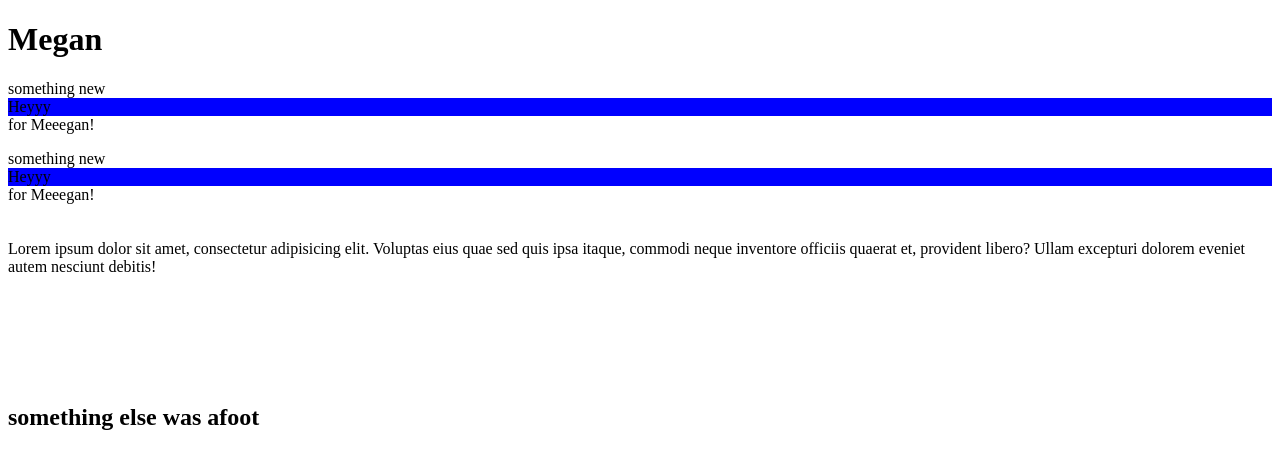
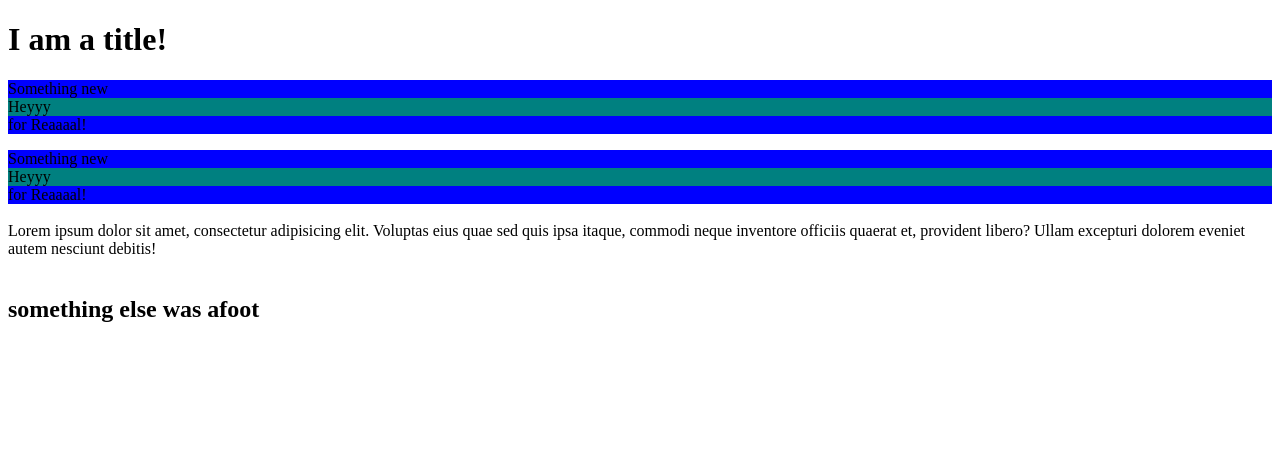
Before and after one commit to Setherizor/JSON-Inserter, a plain HTML site: page index.html in a window 1280 px wide. Drawn offline with Linux system fonts and the light colour scheme.

Commit message:
Added stuff for robust HTML elements

```diff
--- a/data.json
+++ b/data.json
@@ -1,9 +1,10 @@
 {
     "test": {
         "type": "html",
-        "body": "something new <div style='background-color: blue;'>Heyyy</div> for Meeegan!"
+        "backgroundColor": "blue",
+        "body": "Something new <div style='background-color: teal;'>Heyyy</div> for Reaaaal!"
     },
     "test2": "something else was afoot",
-    "title": "Megan",
+    "title": "I am a title!",
     "lorem": "Lorem ipsum dolor sit amet, consectetur adipisicing elit. Voluptas eius quae sed quis ipsa itaque, commodi neque inventore officiis quaerat et, provident libero? Ullam excepturi dolorem eveniet autem nesciunt debitis!"
 }
--- a/index.html
+++ b/index.html
@@ -1,21 +1,22 @@
 <!DOCTYPE html>
 <html lang="en">
+
 <head>
     <title>JSON Inserter</title>
     <meta charset="UTF-8">
     <meta name="viewport" content="width=device-width, initial-scale=1.0">
     <meta http-equiv="X-UA-Compatible" content="ie=edge">
 </head>
+
 <body>
-    <h1 name="title"> Not megan</h1>
+    <h1 name="title"></h1>
     <p name="test"></p>
     <div name="test"></div>
-    <br><br>
-
-    <div name="lorem">lo and behold</div>
-
-    <br><br><br><br><br><br>
+    <br>
+    <div name="lorem">Lorem did not load...</div>
+    <br>
     <h2 name="test2"></h2>
 </body>
 <script src="inserter.js"></script>
+
 </html>
--- a/inserter.js
+++ b/inserter.js
@@ -1,28 +1,34 @@
+URL = "./data.json";
+
 var doRequest = function (callback) {
-    var url = "./data.json";
-
     var xobj = new XMLHttpRequest();
     xobj.overrideMimeType("application/json");
-    xobj.open('GET', url, true);
+    xobj.open('GET', URL, true);
     xobj.onreadystatechange = function () {
         if (xobj.readyState == 4 && xobj.status == "200") {
             // Required use of an anonymous callback as .open will NOT return a value but simply returns undefined in asynchronous mode
-            // console.log(xobj.responseText);
             callback(xobj.responseText);
         }
     };
     xobj.send(null);
 }
+var checkVar = function (value, obj, el) {
+    if (value == "body") {
+        eval("el.innerHTML = obj." + value);
+    } else {
+        if (eval("obj." + value) != undefined) {
+            eval("el.style." + value + "= obj." + value);
+        }
+    }
+}
 var handleAttributes = function (obj, el) {
     if (obj.type == "html") {
-        el.innerHTML = obj.body;
+        // Add function to get all the variables avaliable
+        checkVar("body", obj, el);
+        checkVar("backgroundColor", obj, el);
     } else {
         el.innerText = obj;
         return;
-    }
-
-    if (obj.color != undefined) {
-        el.style.backgroundColor = obj.color;
     }
 }
 var replace = function (data) {
@@ -37,11 +43,11 @@ var replace = function (data) {
         }
     }
 }
-var getThem = function () {
+var getData = function () {
     doRequest(function (response) {
         var actual_JSON = JSON.parse(response);
         //console.log(actual_JSON);
         replace(actual_JSON);
     });
 }
-getThem();
+getData();
```
Also changed, not shown: 1 other file.
